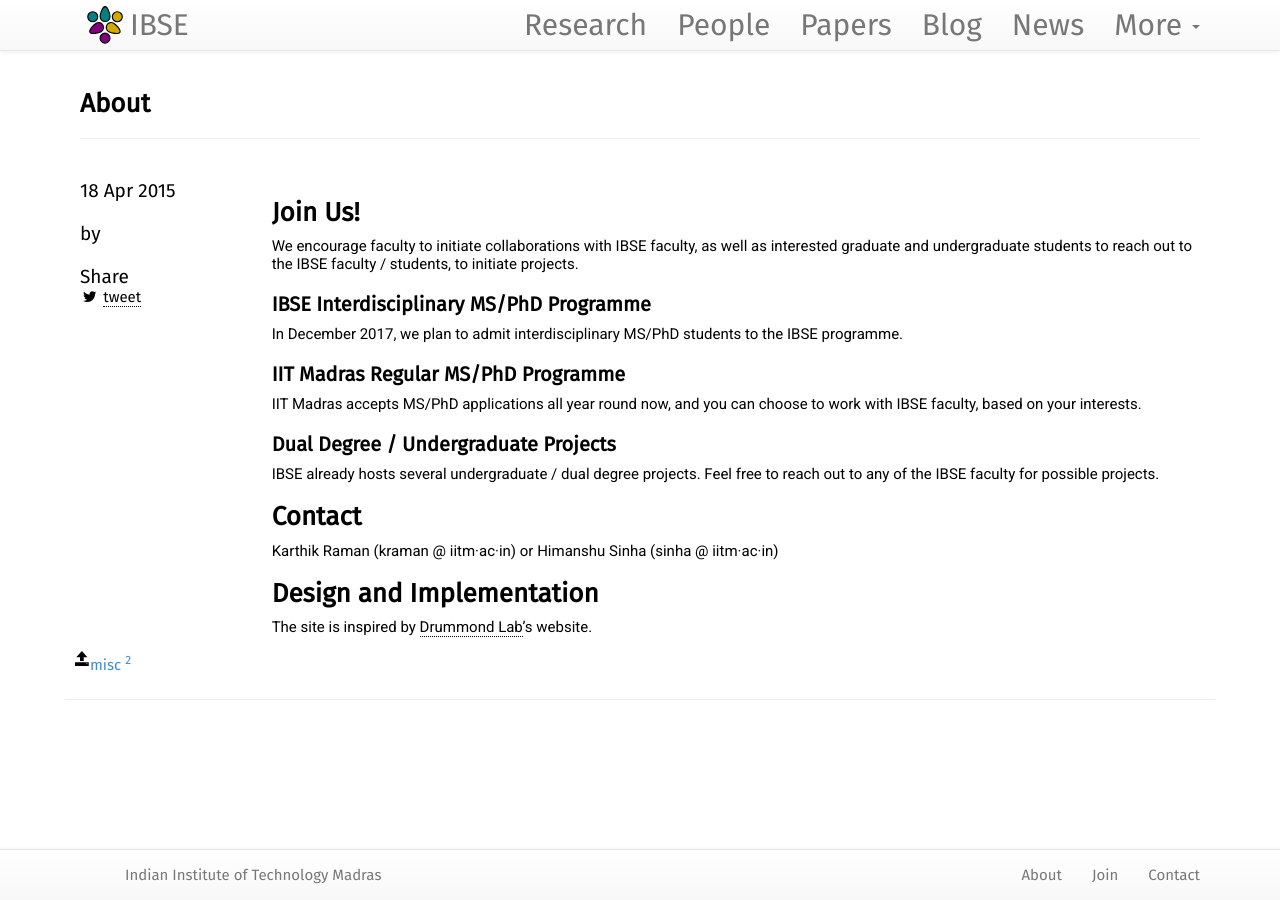
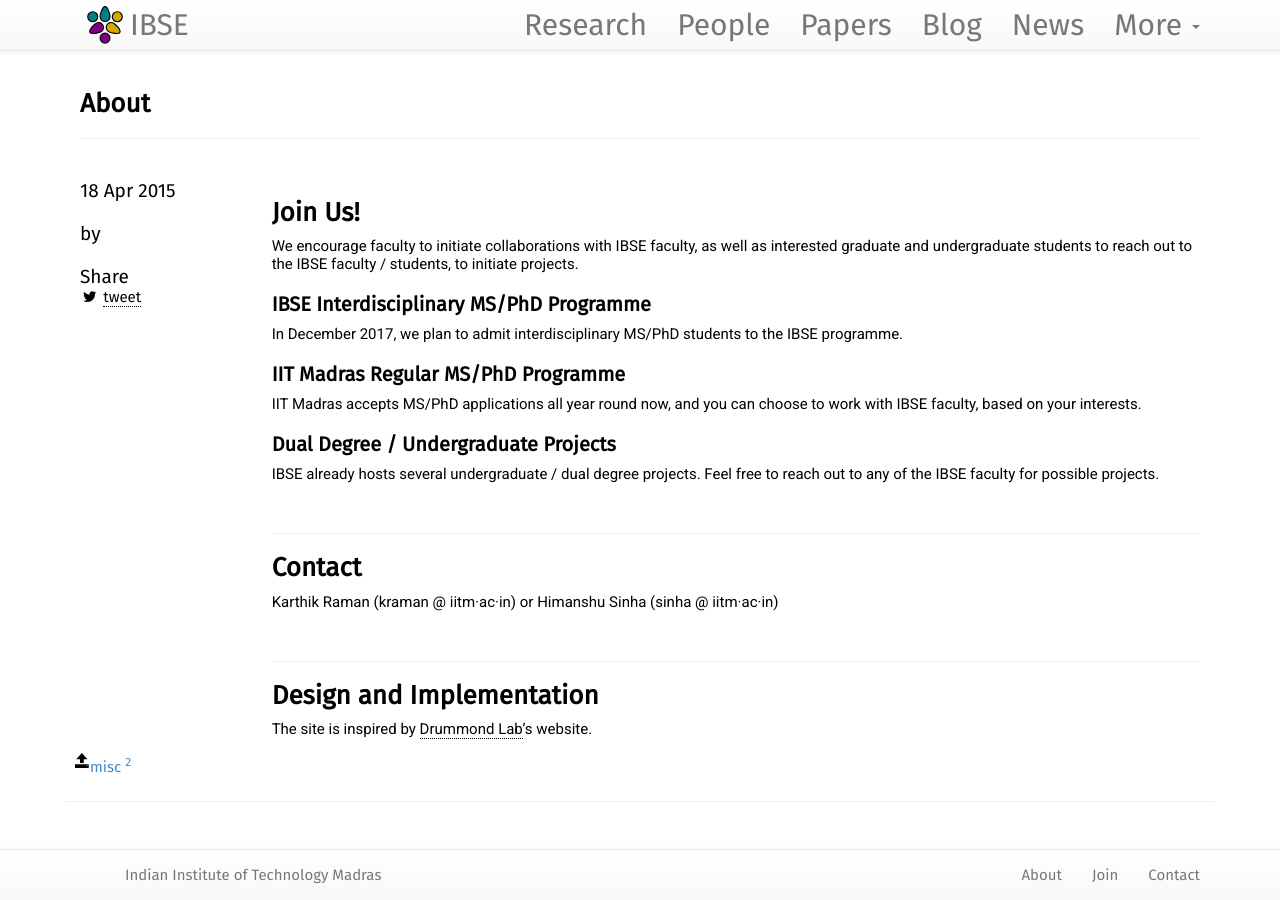
Before and after one commit to philge/ibse-iitm.github.io, a Jekyll site: the page built from misc/_posts/2015-04-18-about.md, in a window 1280 px wide. Built offline with Jekyll 4.4.1, drawn with Linux system fonts in a browser that asks for light colours; nearby versions of some CDN libraries.

Commit message:
better formatting

```diff
--- a/misc/_posts/2015-04-18-about.md
+++ b/misc/_posts/2015-04-18-about.md
@@ -27,11 +27,17 @@ IIT Madras accepts MS/PhD applications all year round now, and you can choose to
 
 IBSE already hosts several undergraduate / dual degree projects. Feel free to reach out to any of the IBSE faculty for possible projects.
 
+<div class="bigspacer"></div>
+<hr/>
+
 <a name="contact"></a>
 
 # Contact
 
 Karthik Raman (kraman @ iitm&middot;ac&middot;in) or Himanshu Sinha (sinha @ iitm&middot;ac&middot;in)
+
+<div class="bigspacer"></div>
+<hr/>
 
 <a name="design"></a>
 
--- a/projects/index.html
+++ b/projects/index.html
@@ -39,7 +39,7 @@ IBSE.
       {{ project.content }}
     </div>
   </div>
-</div>
+</div><br/>
 {% endfor %}
 
 <div class="bigspacer"></div>
```
